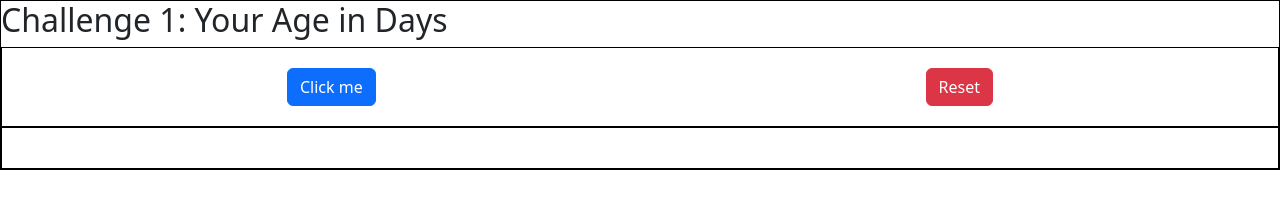
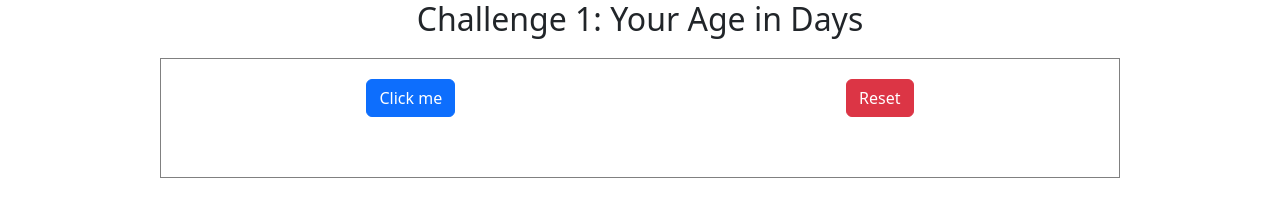
Before and after one commit to Catarinals/clever-challenge-1, a plain HTML site: page index.html in a window 1280 px wide. Drawn offline with nearby package versions, Linux system fonts and the light colour scheme.

Commit message:
Add some css changes

```diff
--- a/index.html
+++ b/index.html
@@ -11,8 +11,9 @@
 </head>
 
 <body>
+
+  <h2>Challenge 1: Your Age in Days</h2>
   <div class="container-1">
-    <h2>Challenge 1: Your Age in Days</h2>
     <div class="flex-box-container-1">
       <div>
         <button class="btn btn-primary" onclick="ageInDays()">Click me</button>
--- a/static/static/css/style.css
+++ b/static/static/css/style.css
@@ -1,9 +1,15 @@
+h2 {
+  text-align: center;
+}
+
 .container-1 {
-  border: 1px solid black;
+  border: 1px solid gray;
+  margin: 20 auto;
+  width: 75%;
+  text-align: center;
 }
 .flex-box-container-1 {
   display: flex;
-  border: 1px solid black;
   padding: 10px;
   justify-content: space-around;
   flex-wrap: wrap;
```
